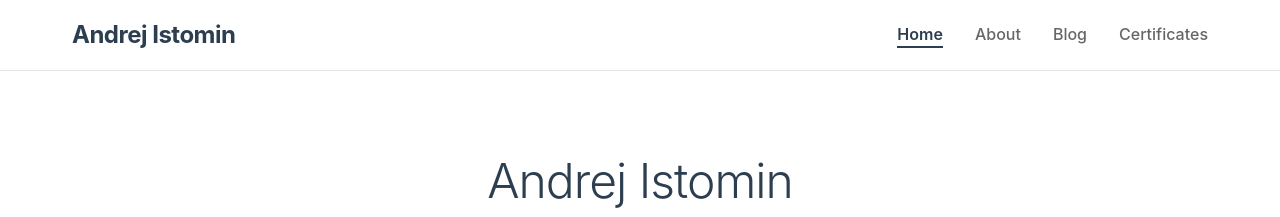
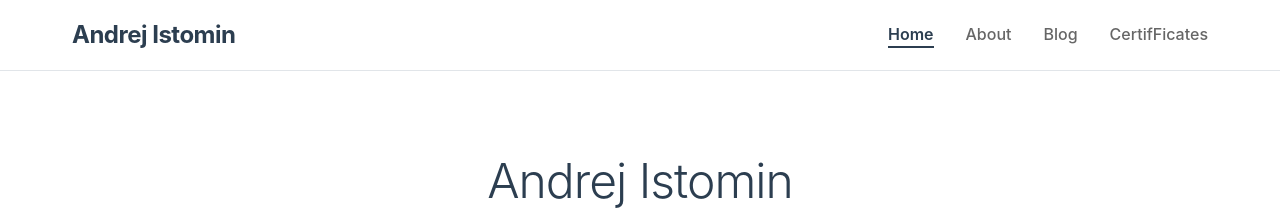
Before and after one commit to aistomin/aistomin.com, a Jekyll site: the page built from index.markdown, in a window 1280 px wide. Shown: the top 217 px of the page. Built offline with Jekyll 4.4.1, drawn with Linux system fonts in a browser that asks for light colours.

Commit message:
Issue #58. Let's break the meanu and see, if the tests will guard us.

```diff
--- a/_layouts/default.html
+++ b/_layouts/default.html
@@ -28,7 +28,7 @@
                     <li><a href="{{ '/' | relative_url }}" {% if page.url == "/" %}class="active"{% endif %}>Home</a></li>
                     <li><a href="{{ '/about' | relative_url }}" {% if page.url contains '/about' %}class="active"{% endif %}>About</a></li>
                     <li><a href="{{ '/blog' | relative_url }}" {% if page.url contains '/blog' or page.layout == 'post' %}class="active"{% endif %}>Blog</a></li>
-                    <li><a href="{{ '/certificates' | relative_url }}" {% if page.url contains '/certificates' %}class="active"{% endif %}>Certificates</a></li>
+                    <li><a href="{{ '/certificates' | relative_url }}" {% if page.url contains '/certificates' %}class="active"{% endif %}>CertifFicates</a></li>
                 </ul>
             </div>
         </nav>
```
